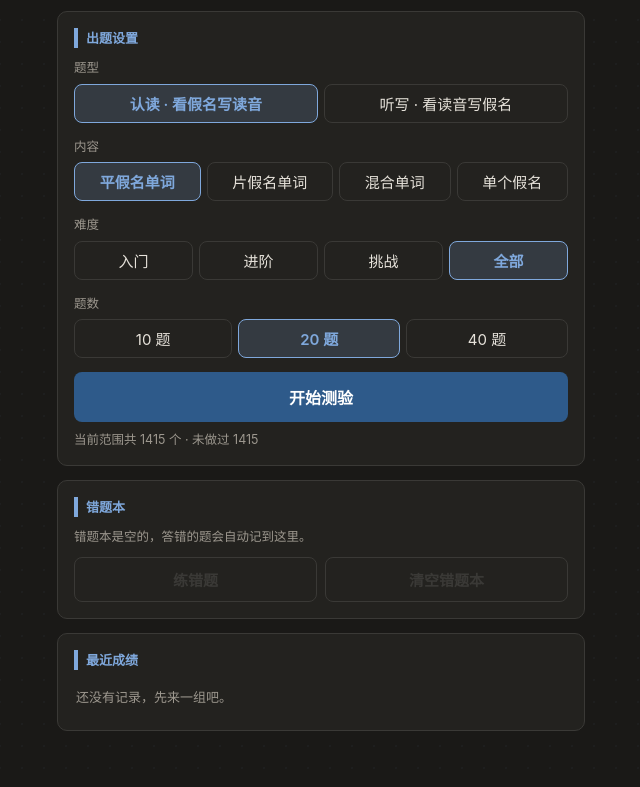
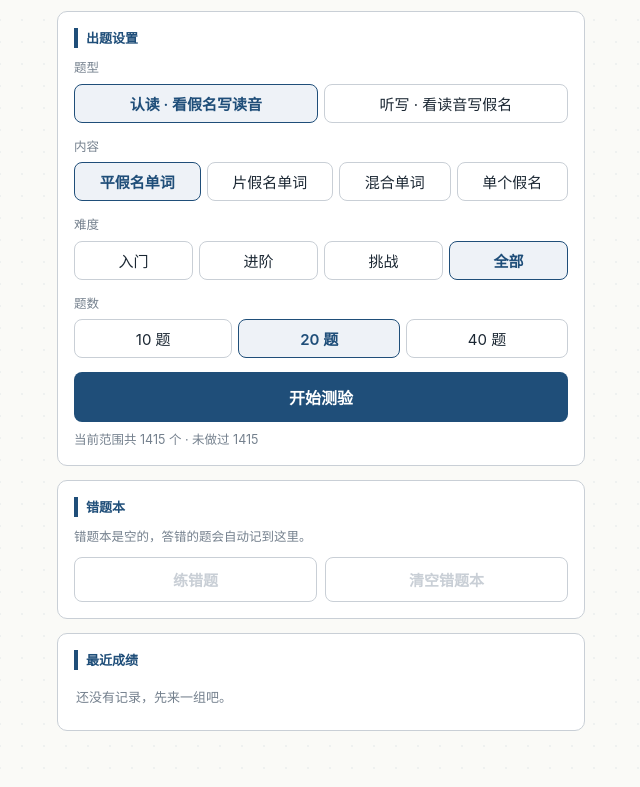
Before and after one commit to ShaoTH-C/kanadrill, a website: page index.html in a window 1280 px wide. Shown: the part 123-910 px from the top of the page, without its empty margins (319-959 px from the left). Drawn offline with Linux system fonts and the dark colour scheme; a web font is replaced by a local one.

Commit message:
light only

```diff
--- a/index.html
+++ b/index.html
@@ -3,7 +3,7 @@
 <head>
 <meta charset="UTF-8">
 <meta name="viewport" content="width=device-width, initial-scale=1, viewport-fit=cover">
-<meta name="color-scheme" content="light dark">
+<meta name="color-scheme" content="light">
 <title>五十音读音测验</title>
 <link rel="preconnect" href="https://fonts.googleapis.com">
 <link rel="preconnect" href="https://fonts.gstatic.com" crossorigin>
--- a/style.css
+++ b/style.css
@@ -6,15 +6,6 @@
   --dot:rgba(31,78,121,.05); --mast-sub:#C9D6E8;
   --kana:'Klee One','Hiragino Sans','Yu Gothic Medium','Yu Gothic','Noto Sans JP',sans-serif;
   --ui:-apple-system,BlinkMacSystemFont,'PingFang SC','Hiragino Sans GB','Microsoft YaHei','Noto Sans SC',sans-serif;
-}
-@media (prefers-color-scheme:dark){
-  :root{
-    --paper:#1A1917; --card:#23221F; --ink:#E6E2DA; --rule:#3A3936; --gray:#9C978E;
-    --blue:#7FA8DC; --blue-fill:#2E5A8A; --blue-soft:color-mix(in srgb,#7FA8DC 18%,#23221F);
-    --red:#E8645E; --red-fill:#B83E3E; --red-soft:color-mix(in srgb,#E8645E 18%,#23221F);
-    --green:#7CC47A; --green-fill:#2F6B33; --green-soft:color-mix(in srgb,#7CC47A 18%,#23221F);
-    --dot:rgba(127,168,220,.04); --mast-sub:#B9C8DC;
-  }
 }
 *{box-sizing:border-box;margin:0;padding:0}
 [hidden]{display:none!important}
```
